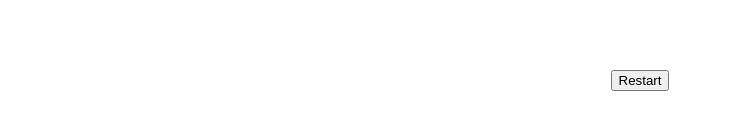
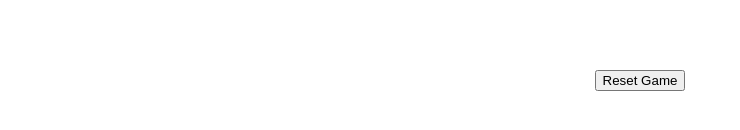
Before and after one commit to AyalaStonic/chess-TL-game, an Angular app: page / in a window 1280 px wide. Shown: the part 530-660 px from the top of the page, without its empty margins (0-740 px from the left). Built offline with nearby package versions, Linux system fonts and the light colour scheme.

Commit message:
fixing restart button

```diff
--- a/src/app/chessboard/chessboard.component.html
+++ b/src/app/chessboard/chessboard.component.html
@@ -10,5 +10,5 @@
   </div>
 
   <div class="controls">
-    <button (click)="resetGame()">Restart</button>
+    <button (click)="resetGame()">Reset Game</button>
   </div>
--- a/src/app/chessboard/chessboard.component.ts
+++ b/src/app/chessboard/chessboard.component.ts
@@ -41,9 +41,11 @@ export class ChessboardComponent implements OnInit {
     console.log(this.game.fen());
   }
 
+  // Reset the game, including clearing the selected piece
   resetGame() {
-    this.game.reset();
-    this.updateBoard();
+    this.game.reset();  // Reset the game state
+    this.selectedSquare = null;  // Clear the selected square
+    this.updateBoard();  // Refresh the board after reset
   }
 
   // Get the square class for alternating colors
```
